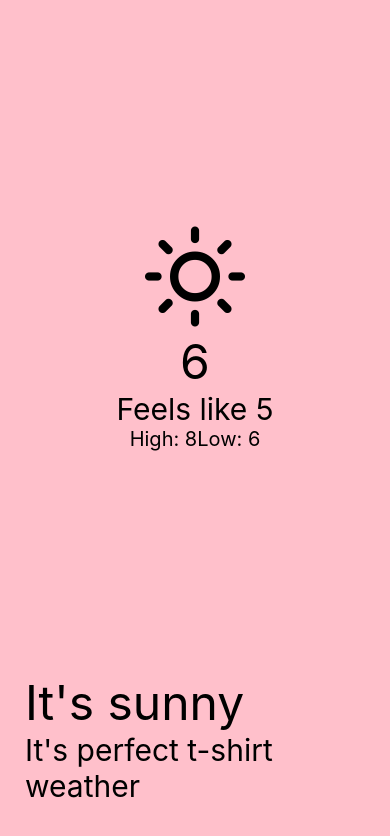
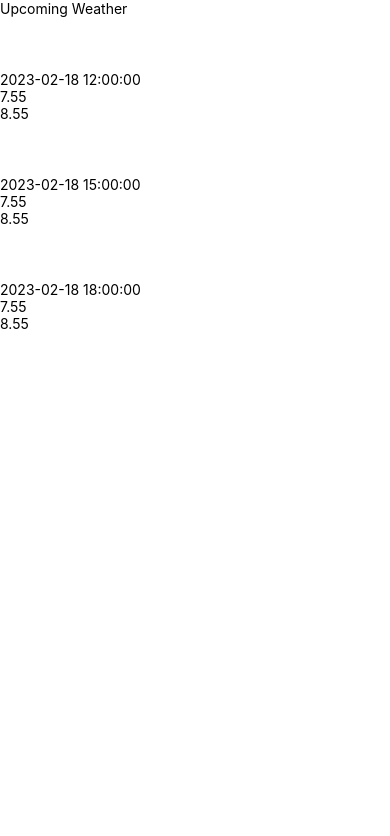
Before and after one commit to rosscondie/WeatherApp, a React Native app: screen / in a window 390 px wide. Shown: the top 836 px of the page. Built offline with nearby package versions, Linux system fonts and the light colour scheme.

Commit message:
added UpcomingWether component to display variable DATA

```diff
--- a/App.js
+++ b/App.js
@@ -1,11 +1,12 @@
 import React from 'react';
 import { View, StyleSheet } from 'react-native';
 import CurrentWeather from './src/components/CurrentWeather';
+import UpcomingWeather from './src/components/UpcomingWeather';
 
 const App = () => {
   return (
     <View style={styles.container}>
-      <CurrentWeather />
+      <UpcomingWeather />
     </View>
   );
 };
--- /dev/null
+++ b/src/components/UpcomingWeather.js
@@ -0,0 +1,77 @@
+import React from 'react';
+import { SafeAreaView, StyleSheet, Text, FlatList, View } from 'react-native';
+import { Feather } from '@expo/vector-icons';
+
+const DATA = [
+  {
+    dt_text: '2023-02-18 12:00:00',
+    main: {
+      temp_max: 8.55,
+      temp_min: 7.55,
+    },
+    weather: [
+      {
+        main: 'Clear',
+      },
+    ],
+  },
+  {
+    dt_text: '2023-02-18 15:00:00',
+    main: {
+      temp_max: 8.55,
+      temp_min: 7.55,
+    },
+    weather: [
+      {
+        main: 'Clouds',
+      },
+    ],
+  },
+  {
+    dt_text: '2023-02-18 18:00:00',
+    main: {
+      temp_max: 8.55,
+      temp_min: 7.55,
+    },
+    weather: [
+      {
+        main: 'Rain',
+      },
+    ],
+  },
+];
+
+const Item = (props) => {
+  const { dt_text, min, max, condition } = props;
+  return (
+    <View>
+      <Feather name={'sun'} size={50} color={'white'} />
+      <Text>{dt_text}</Text>
+      <Text>{min}</Text>
+      <Text>{max}</Text>
+    </View>
+  );
+};
+const UpcomingWeather = () => {
+  const renderItem = ({ item }) => (
+    <Item
+      condition={item.weather[0].main}
+      dt_text={item.dt_text}
+      min={item.main.temp_min}
+      max={item.main.temp_max}
+    />
+  );
+  return (
+    <SafeAreaView style={styles.container}>
+      <Text>Upcoming Weather</Text>
+      <FlatList data={DATA} renderItem={renderItem} />
+    </SafeAreaView>
+  );
+};
+
+const styles = StyleSheet.create({
+  container: {
+    flex: 1,
+  },
+});
+export default UpcomingWeather;
```
